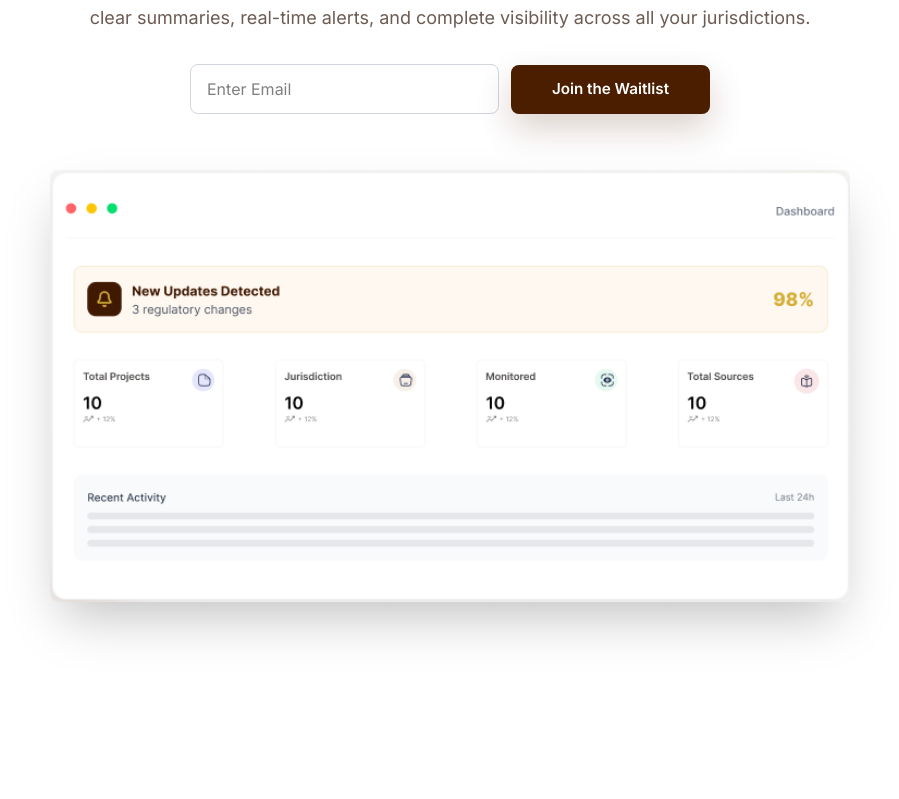
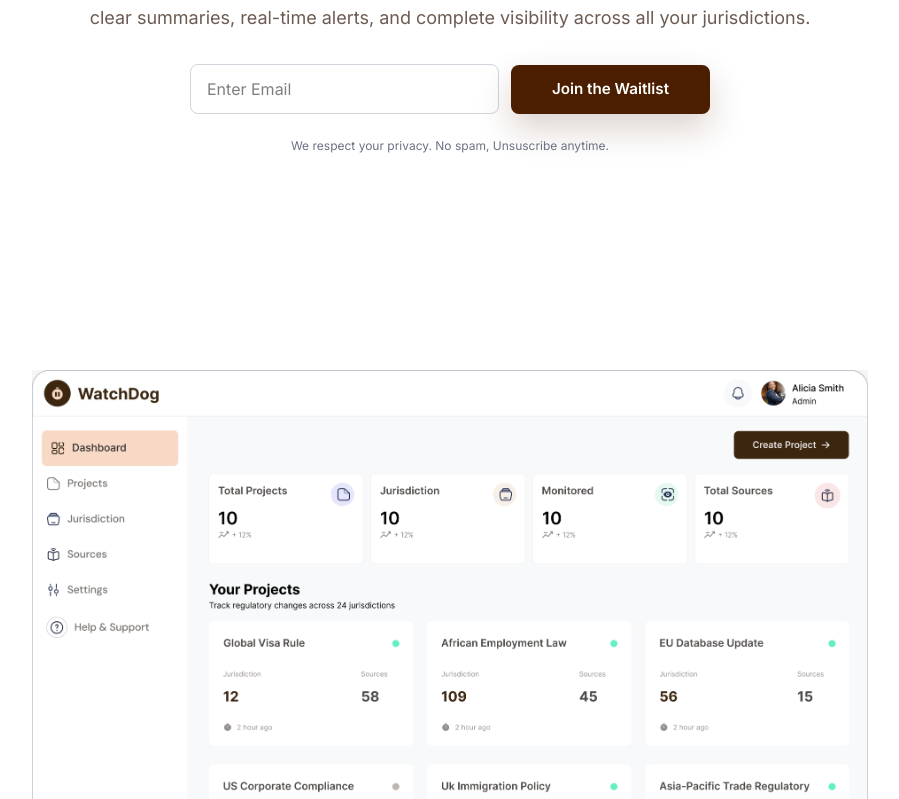
Before and after one commit to hngprojects/legal-watch-dog-FE, a Vue app: page / in a window 1280 px wide. Shown: the part 441-1240 px from the top of the page, without its empty margins (190-1089 px from the left). Before the commit the page ends 1171 px from the top, so only its background shows below. Built offline with nearby package versions, Linux system fonts and the light colour scheme; the HTML template or start-up script is replaced by a standard one.

Commit message:
feat: create complete pc view waitlist page

```diff
--- a/src/components/organisms/DashboardPreview.vue
+++ b/src/components/organisms/DashboardPreview.vue
@@ -3,7 +3,7 @@
 </script>
 
 <template>
-  <section class="relative flex w-full flex-1 items-center justify-center py-8 sm:py-16">
+  <section class="relative flex w-full flex-1 items-center justify-center pb-8">
     <div
       class="mx-auto flex w-full items-center max-w-[900px] flex-col gap-7 px-6 py-12 text-center sm:px-8 sm:py-16"
     >
--- a/src/components/organisms/MainFooter.vue
+++ b/src/components/organisms/MainFooter.vue
@@ -83,7 +83,7 @@
   </footer>
 </template>
 
-<script setup>
+<script setup lang="ts">
 import Frame from '@/assets/Frame.png'
 import Facebook from '@/assets/Facebook.png'
 import linkdin from '@/assets/linkdin.png'
--- a/src/components/organisms/WaitlistSection.vue
+++ b/src/components/organisms/WaitlistSection.vue
@@ -7,9 +7,7 @@
 
 <template>
   <section class="relative flex w-full flex-1 items-center justify-center pt-4 pb-8 sm:pt-6 sm:pb-16">
-    <div
-      class="mx-auto flex w-full items-center max-w-[900px] flex-col gap-6 px-6 py-12 text-center sm:px-8 sm:py-16"
-    >
+    <div class="mx-auto flex w-full items-center max-w-[900px] flex-col gap-6 px-6 pt-12  text-center sm:px-8 sm:py-16">
       <PillTag>Join the Waitlist</PillTag>
 
       <HeadingText tag="h1" align="center" class="text-4xl sm:text-5xl lg:text-5xl font-bold leading-tight">
@@ -23,23 +21,21 @@
       </BodyText>
 
       <div class="flex flex-col sm:flex-row items-center gap-3 w-full max-w-[520px] mt-2">
-        <input
-          type="email"
-          placeholder="Enter Email"
-          class="flex-1 w-full px-4 py-3 text-base border border-gray-300 rounded-lg focus:outline-none focus:ring-2 focus:ring-blue-500 focus:border-transparent"
-        />
+        <input type="email" placeholder="Enter Email"
+          class="flex-1 w-full px-4 py-3 text-base border border-gray-300 rounded-lg focus:outline-none focus:ring-2 focus:ring-blue-500 focus:border-transparent" />
         <BaseButton class="w-full sm:w-auto whitespace-nowrap px-6" size="lg" variant="primary">
           Join the Waitlist
         </BaseButton>
       </div>
+      <p class="text-xs text-[#6A7282]">We respect your privacy. No spam, Unsuscribe anytime.</p>
 
-      <div class="mt-8 w-full max-w-[800px]">
+      <!-- <div class="mt-8 w-full max-w-[800px]">
         <img
           src="/images/dashboard.png"
           alt="Legal WatchDog Dashboard"
           class="w-full h-auto rounded-lg shadow-2xl"
         />
-      </div>
+      </div> -->
 
     </div>
   </section>
--- /dev/null
+++ b/src/schims-vue.d.ts
@@ -0,0 +1,9 @@
+
+declare module '*.vue' {
+  import type { DefineComponent } from 'vue'
+  /* eslint-disable @typescript-eslint/no-explicit-any */
+
+  const component: DefineComponent<object, object, any>
+
+  export default component
+}
--- a/src/screens/WailistPage.vue
+++ b/src/screens/WailistPage.vue
@@ -1,12 +1,15 @@
 <script setup lang="ts">
 import WaitlistSection from '@/components/organisms/WaitlistSection.vue';
 import MainHeader from '@/components/organisms/MainHeader.vue'
+import DashboardPreview from '@/components/organisms/DashboardPreview.vue';
+import MainFooter from '@/components/organisms/MainFooter.vue';
 </script>
 
 <template>
   <div class="flex min-h-screen flex-col gap-6">
     <MainHeader />
      <WaitlistSection />
-    <!-- <MainFooter/> -->
+     <DashboardPreview />
+    <MainFooter/>
   </div>
 </template>
```
